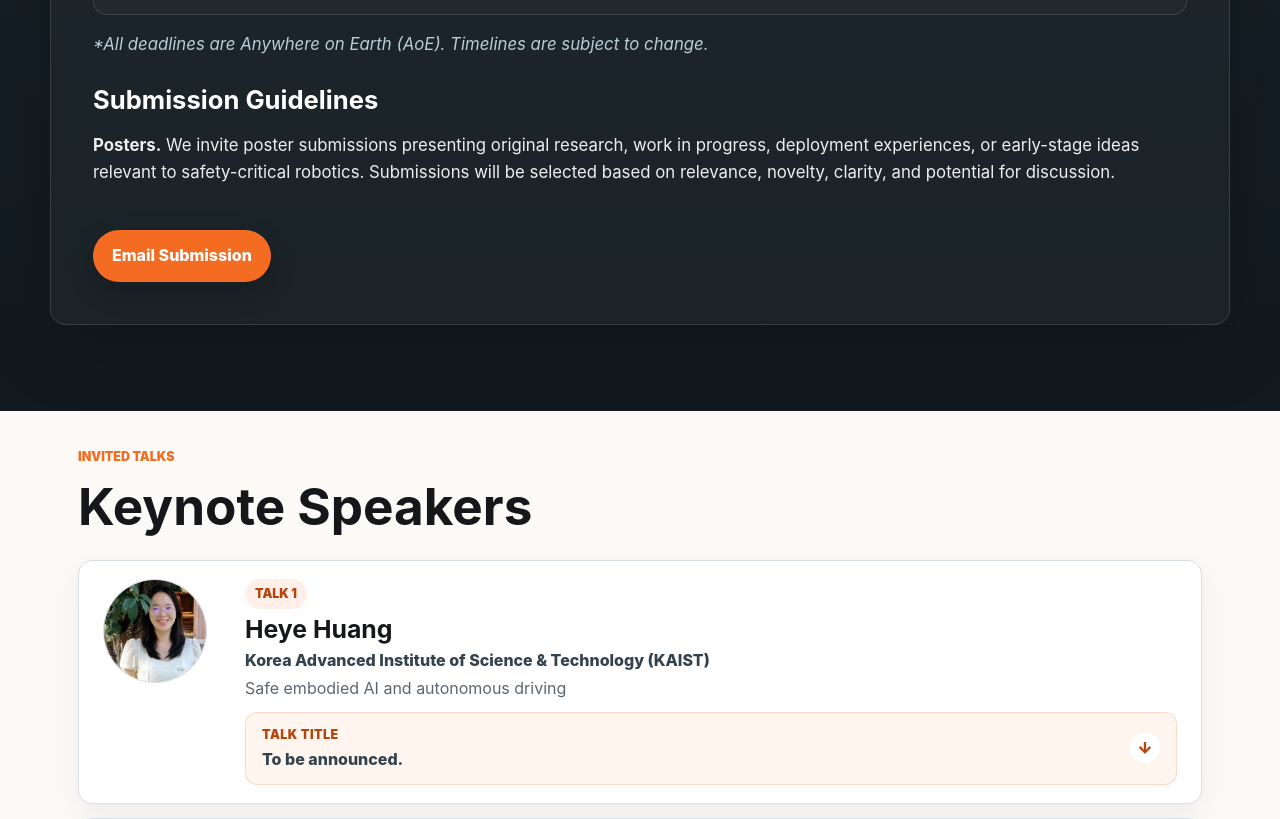
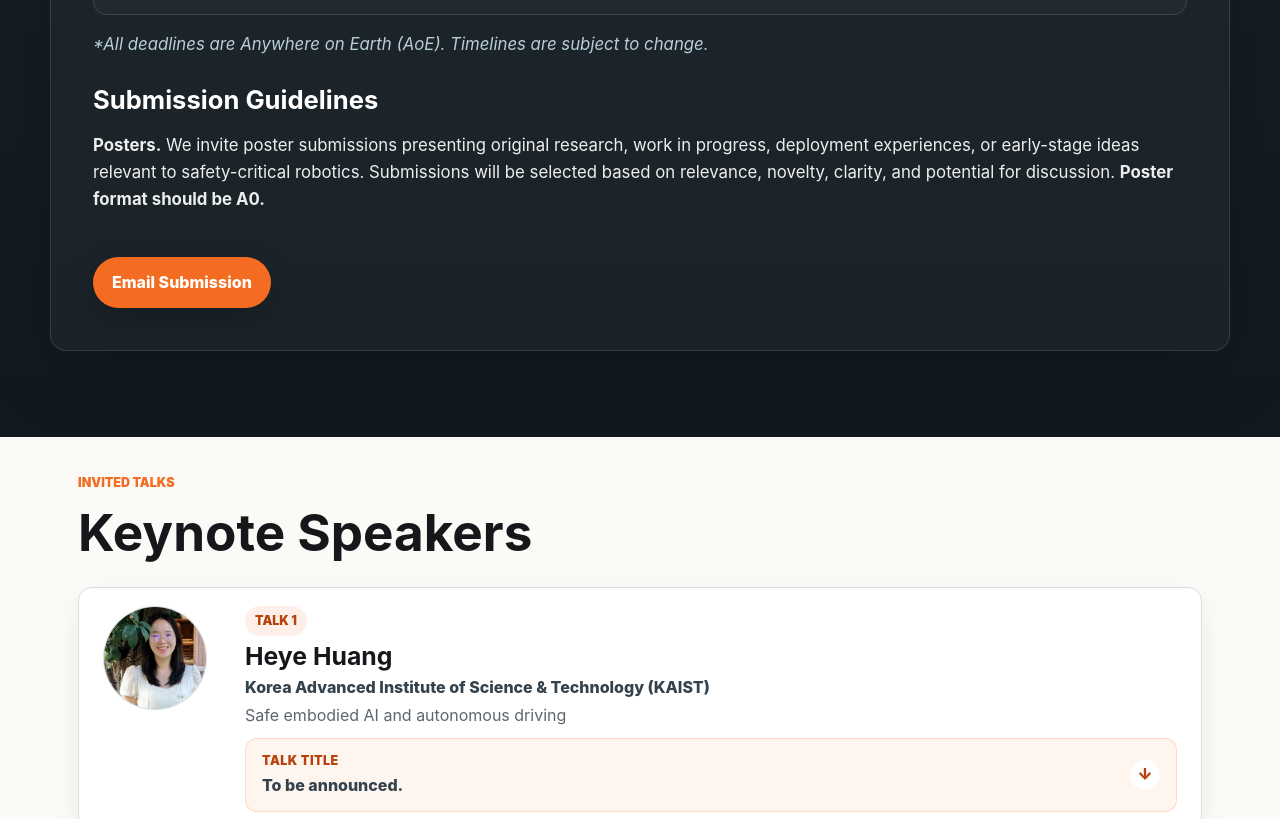
Before and after one commit to Safety-Critical-Robotics/safety-critical-robotics.github.io, a plain HTML site: page index.html in a window 1280 px wide. Shown: the part 2820-3639 px from the top of the page. Drawn offline with Linux system fonts and the light colour scheme.

Commit message:
add a0 format requirments

```diff
--- a/index.html
+++ b/index.html
@@ -172,7 +172,8 @@
             <p><strong>Posters.</strong> We invite poster submissions presenting original research, work in
                 progress, deployment experiences, or early-stage ideas relevant to
                 safety-critical robotics. Submissions will be selected based on
-                relevance, novelty, clarity, and potential for discussion.</p>
+                relevance, novelty, clarity, and potential for discussion. <strong>Poster format
+                should be A0. </strong></p>
             <a class="button primary cfp-submit" href="mailto:workshopsubmit@outlook.com?subject=Poster%20Submission%20-%20Safety-Critical%20Robotics">
               Email Submission
             </a>
```
